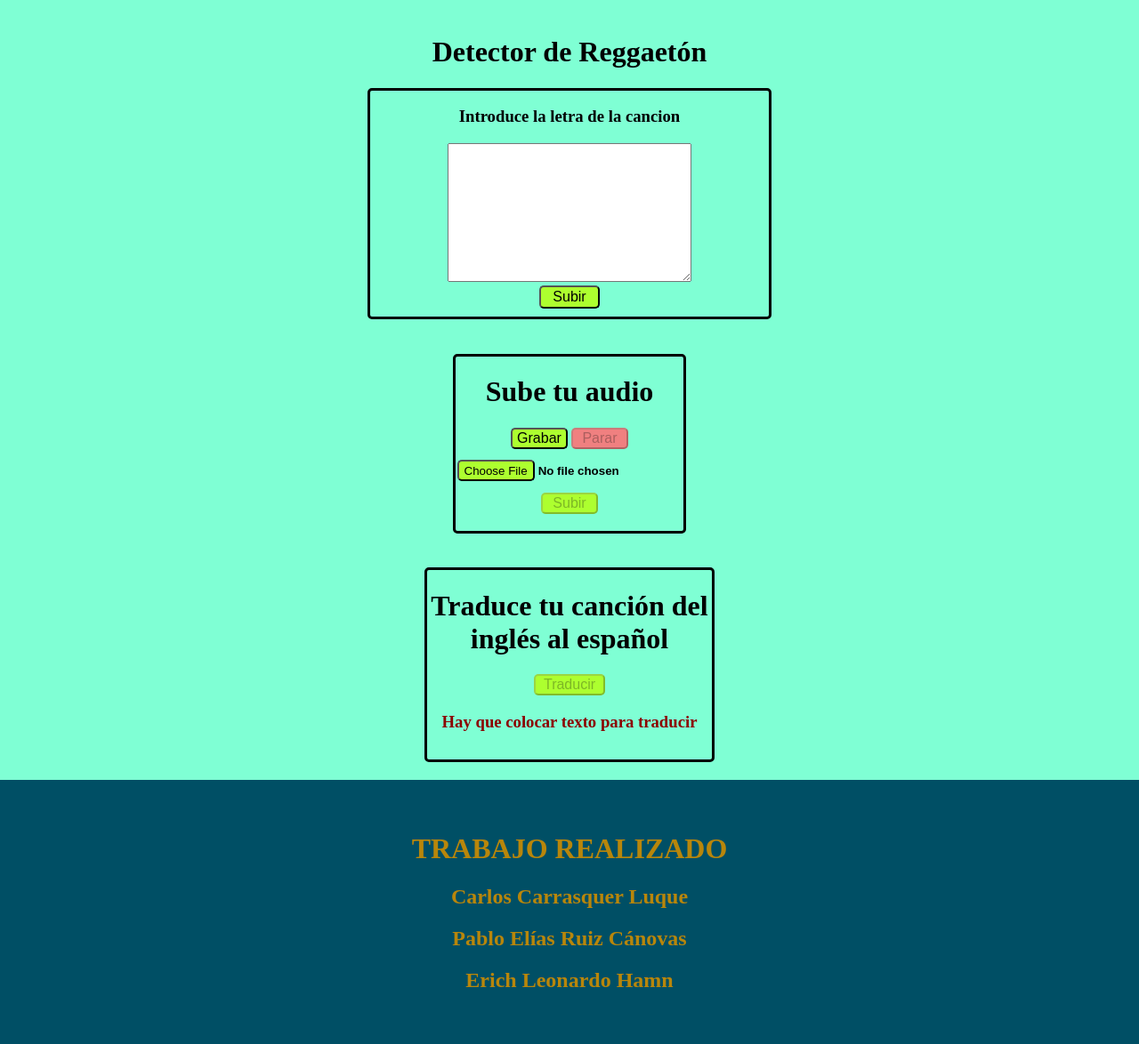
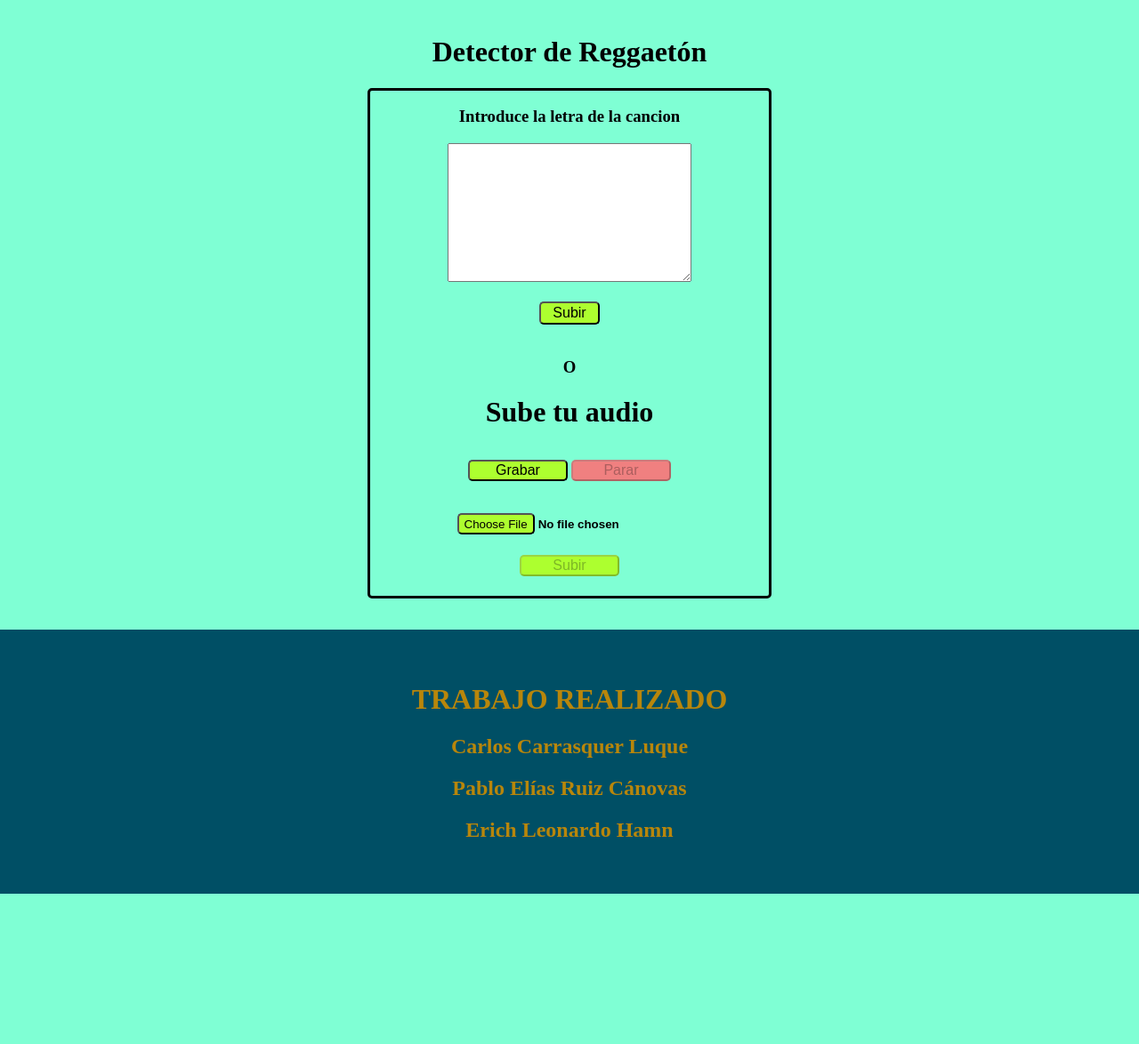
Before and after one commit to ccarluq0911/mineria-textos-PC, a Flask app: page / in a window 1280 px wide. Shown: the part 167-1341 px from the top of the page at 89% size. After the commit the page ends 1172 px from the top, so only its background shows below. Run offline with Flask 3, Linux system fonts and the light colour scheme; parts of the project's set-up code (start-up, migrations or seed data) failed here and were passed over.

Commit message:
Eliminación de la traducción y encasillado del audio

```diff
--- a/static/main.js
+++ b/static/main.js
@@ -247,42 +247,3 @@ const subirAudio = async()=>{
     }
 
 }
-
-const onChangeTrad = async()=>{
-    const texto = document.getElementById("text").value
-    const botonTrad = document.getElementById("boton-trad");
-    const infoTrad = document.getElementById("info-trad");
-
-    botonTrad.disabled = texto.trim()=="";
-
-    infoTrad.style.color = "darkred";
-
-    infoTrad.textContent = texto.trim()=="" ? "Hay que colocar texto para traducir" : "";
-}
-
-const traducir = async()=>{
-    const texto = document.getElementById("text").value
-    const infoTrad = document.getElementById("info-trad");
-
-    const url = "http://localhost:5002/traduce";
-    let body = {
-        "text":texto
-    }
-
-    const data = await fetch(url,{
-        method:"POST",
-        body:JSON.stringify(body)
-    })
-
-    if(data.ok)
-    {
-        texto.value = await data.text()
-        infoTrad.textContent = "Texto traducido con éxito";
-        infoTrad.style.color = "green";
-    }
-    {
-        infoTrad.textContent = "Error al traducir el texto";
-        infoTrad.style.color = "darkred";
-    }
-
-}
--- a/static/style/style.css
+++ b/static/style/style.css
@@ -128,7 +128,7 @@ main{
     padding: 0.5% 0%;
     font-size: 1em;
     transition-duration: 0.5s;
-    margin-bottom: 2%;
+    margin: 4% auto;
 }
 
 .subir:hover{
@@ -145,7 +145,7 @@ footer{
     color: darkgoldenrod;
 }
 
-#button-tick, #button-cross,#boton-grabar,#boton-stop,#boton-trad,#subir-f{
+#button-tick, #button-cross,#boton-grabar,#boton-stop,#subir-f{
     width: 25%;
     height: 3vh;
     border-radius: 5px;
@@ -154,7 +154,11 @@ footer{
     transition-duration: 0.5s;
 }
 
-#button-tick:hover,#boton-grabar:hover,#boton-trad:hover,#subir-f:hover{
+#boton-grabar,#boton-stop{
+    margin: 3% auto;
+}
+
+#button-tick:hover,#boton-grabar:hover,#subir-f:hover{
     background-color: green;
     cursor: pointer;
     transform: scale(1.1,1.1);
@@ -166,16 +170,7 @@ footer{
     transform: scale(1.1,1.1);
 }
 
-.audio{
-    margin: 3% auto;
-    width: 20%;
-    border-radius: 5px;
-    border-color: black;
-    border-style: solid;
-    transition-duration: 0.5s;
-}
-
-#button-tick,#boton-grabar,#boton-trad,#subir-f{
+#button-tick,#boton-grabar,#subir-f{
     background-color: greenyellow;
 }
 #button-cross,#boton-stop{
@@ -206,21 +201,13 @@ footer{
     cursor: pointer;
 }
 
-.traduccion{
-    width: 25%;
-    margin: 0 auto;
-    border-radius: 5px;
-    border-color: black;
-    border-style: solid;
-    padding-bottom: 1%;
-}
 
-#subir-f{
+#subir-f,#file{
     display: block;
-    margin: 0 auto;
+    margin: 0% auto;
     margin-bottom: 5%;
 }
 
-#info-trad{
-    color: darkred;
+#file{
+    margin: 5% auto;
 }
--- a/templates/index.html
+++ b/templates/index.html
@@ -35,9 +35,7 @@
         <textarea name="text" id="text" onkeyup="onChangeTrad()"></textarea>
         <br />
         <button class="subir" onclick="comprobar()">Subir</button>
-      </div>
-      <p id="info-resultado"></p>
-      <div class="audio">
+        <h3>O</h3>
         <h1>Sube tu audio</h1>
         <button id="boton-grabar">Grabar</button>
         <button id="boton-stop" disabled>Parar</button>
@@ -45,11 +43,7 @@
         <button id="subir-f" disabled>Subir</button>
         <h3 id="info-audio"></h3>
       </div>
-      <div class="traduccion">
-        <h1>Traduce tu canción del inglés al español</h1>
-        <button id="boton-trad" disabled>Traducir</button>
-        <h3 id="info-trad">Hay que colocar texto para traducir</h3>
-      </div>
+      <p id="info-resultado"></p>
     </main>
     <footer>
       <h1>TRABAJO REALIZADO</h1>
```
